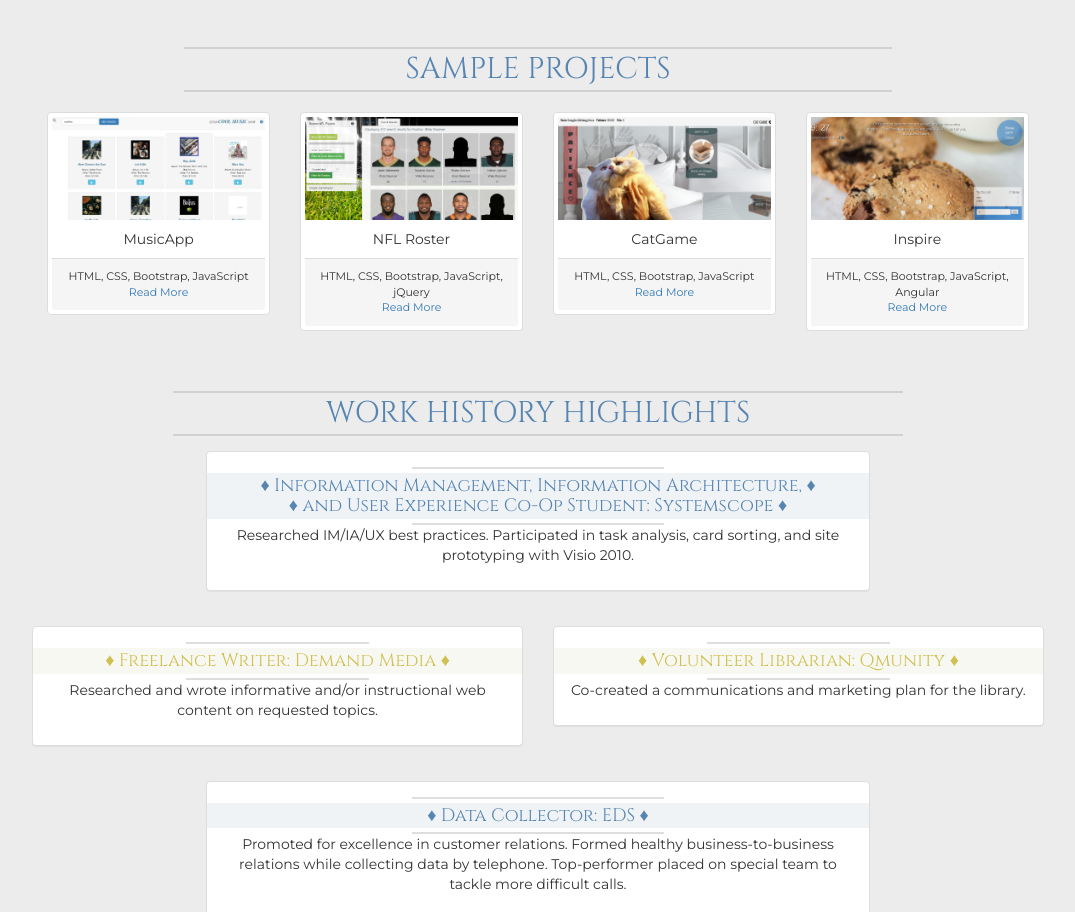
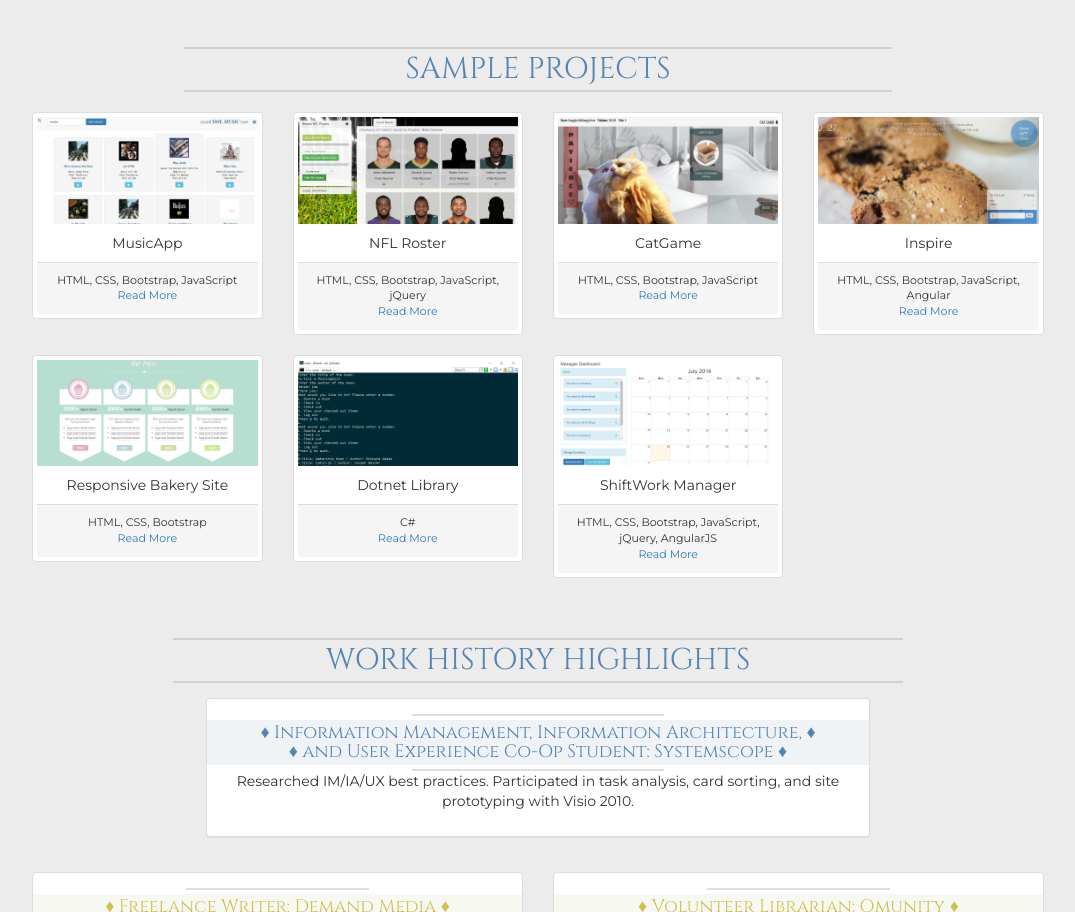
Before and after one commit to NoraKitchen/online-resume, a website: page index.html in a window 1280 px wide. Shown: the part 948-1860 px from the top of the page, without its empty margins (102-1177 px from the left). Drawn offline with Linux system fonts and the light colour scheme.

Commit message:
added more projects

```diff
--- a/index.html
+++ b/index.html
@@ -222,6 +222,7 @@
                         <div class="rule"></div>
                     </div>
                     <div class="project-thumbnails">
+                        <div class="row">
                             <div class="col-md-3">
                                 <div class="thumbnail">
                                     <a href="http://norakitchen.github.io/musicapp/"><img src="images/musicapp.png" alt="MusicApp Thumbnail"></a>
@@ -267,6 +268,45 @@
                                     <div class="panel-footer projects-footer">
                                         HTML, CSS, Bootstrap, JavaScript, Angular<br>
                                         <a href="https://github.com/NoraKitchen/inspire/blob/master/readme.md">Read More</a>
+                                    </div>
+                                </div>
+                            </div>
+                        </div>
+                        <div class="row">
+                            <div class="col-md-3">
+                                <div class="thumbnail">
+                                    <a href="http://norakitchen.github.io/bakery-clone/"><img src="images/bakeryclone.png" alt="Bakery Clone Thumbnail"></a>
+                                    <div class="caption">
+                                        Responsive Bakery Site
+                                    </div>
+                                    <div class="panel-footer projects-footer">
+                                        HTML, CSS, Bootstrap<br>
+                                        <a href="https://github.com/NoraKitchen/bakery-clone/blob/master/README.md">Read More</a>
+                                    </div>
+                                </div>
+                            </div>
+                            <div class="col-md-3">
+                                <div class="thumbnail">
+                                    <a href="https://github.com/NoraKitchen/dotnet-library"><img src="images/dotnetlibrary.png" alt="Dotnet Library Thumbnail"></a>
+                                    <div class="caption">
+                                        Dotnet Library
+                                    </div>
+                                    <div class="panel-footer projects-footer">
+                                        C#<br>
+                                        <a href="https://github.com/NoraKitchen/dotnet-library/blob/master/README.md">Read More</a>
+                                    </div>
+                                </div>
+                            </div>
+                            <div class="col-md-3">
+                                <div class="thumbnail">
+                                    <a href="https://github.com/JECII/Shift-manager/blob/master/README.md"><img src="images/shiftworkmanager.png" alt="ShiftWork Manager Thumbnail"></a>
+                                    <div class="caption">
+                                        ShiftWork Manager
+                                    </div>
+                                    <div class="panel-footer projects-footer">
+                                        HTML, CSS, Bootstrap, JavaScript, jQuery, AngularJS<br>
+                                        <a href="https://github.com/JECII/Shift-manager/blob/master/README.md">Read More</a>
+                                    </div>
                                 </div>
                             </div>
                         </div>
```
Also changed, not shown: images/bakeryclone.png (added), images/dotnetlibrary.png (added), images/shiftworkmanager.png (added). Lines whose indentation alone changed are shown as unchanged.
